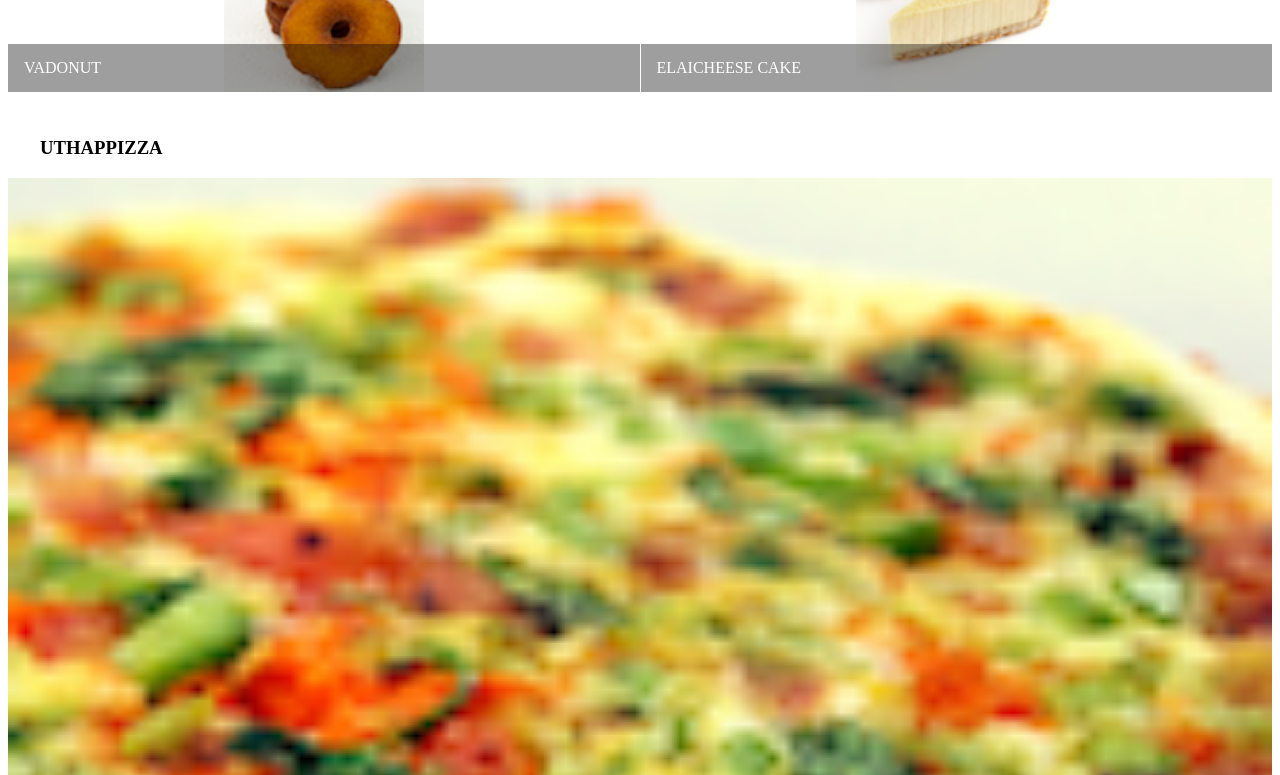
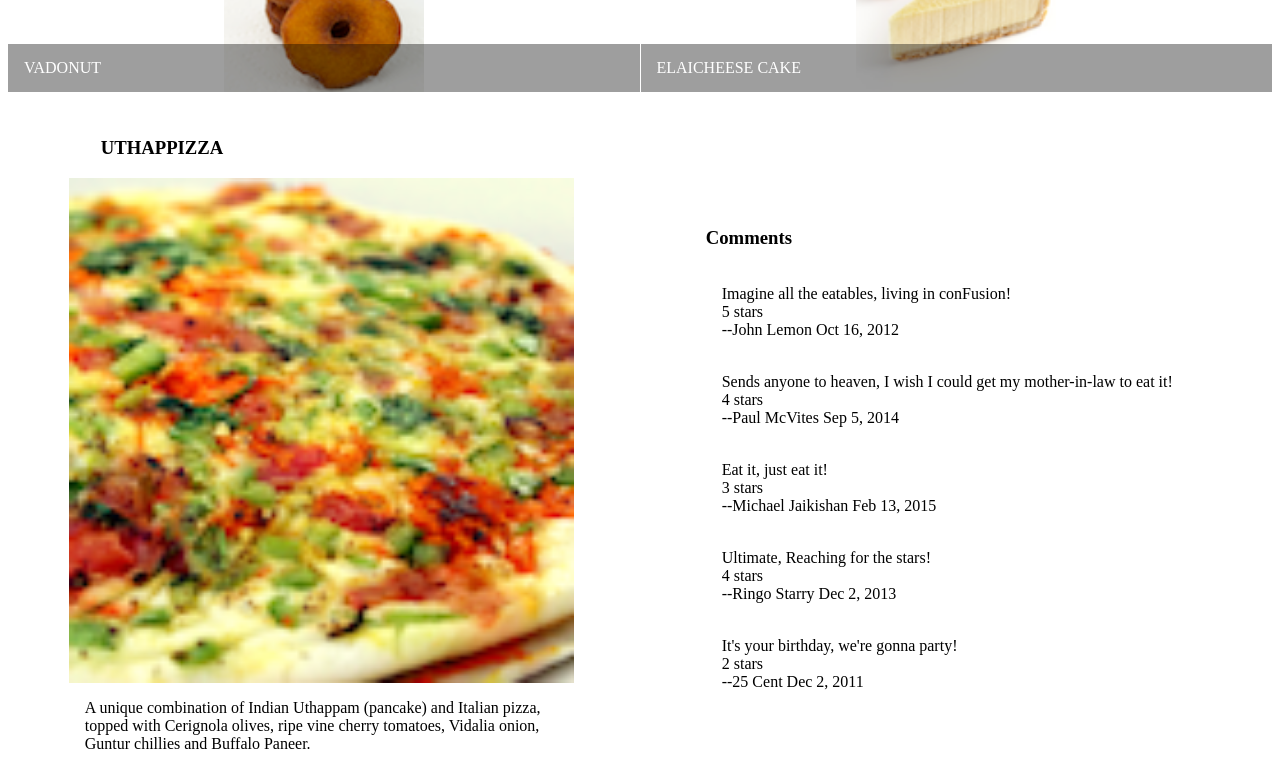
Before and after one commit to QuanGao/learn_angular_app, an Angular app: page / in a window 1280 px wide. Shown: the part 460-1235 px from the top of the page. Built offline with nearby package versions, Linux system fonts and the light colour scheme.

Commit message:
add dish details component

```diff
--- a/src/app/app.component.html
+++ b/src/app/app.component.html
@@ -3,6 +3,4 @@
         Resitorante Con Fusion
     </span>
 </mat-toolbar>
-<app-menu>
-
-</app-menu>
+<app-menu></app-menu>
--- a/src/app/app.module.ts
+++ b/src/app/app.module.ts
@@ -3,6 +3,7 @@ import { BrowserAnimationsModule } from '@angular/platform-browser/animations';
 
 import { NgModule } from '@angular/core';
 import { MatToolbarModule } from '@angular/material/toolbar';
+import { MatListModule } from '@angular/material/list';
 import { MatGridListModule } from '@angular/material/grid-list';
 import { FlexLayoutModule } from '@angular/flex-layout';
 import { MatCardModule, MatCard } from '@angular/material/card';
@@ -11,17 +12,20 @@ import { AppComponent } from './app.component';
 
 import 'hammerjs';
 import { MenuComponent } from './menu/menu.component';
+import { DishdetailComponent } from './dishdetail/dishdetail.component';
 
 @NgModule({
   declarations: [
     AppComponent,
-    MenuComponent
+    MenuComponent,
+    DishdetailComponent
   ],
   imports: [
     BrowserModule,
     BrowserAnimationsModule,
     FlexLayoutModule,
     MatToolbarModule,
+    MatListModule,
     MatGridListModule,
     MatCardModule
   ],
--- /dev/null
+++ b/src/app/dishdetail/dishdetail.component.html
@@ -0,0 +1,41 @@
+<div class="container"
+    fxLayout="row"
+    fxLayout.sm="column"
+    fxLayout.xs="column"
+    fxLayoutAlign.gt-md="space-around center"
+    fxLayoutGap="10px"
+    fxLayoutGap.xs="0"
+    *ngIf="dish">
+
+    <div fxFlex="40">
+        <mat-card>
+                <mat-card-header>
+                    <mat-card-title>
+                        <h3>
+                            {{ dish.name | uppercase}}
+                        </h3>
+                    </mat-card-title>
+                </mat-card-header>
+                <img mat-card-image src="{{dish.image}}" alt="{{dish.name}}">
+                <mat-card-content>
+                    <p>{{ dish.description }}</p>
+                </mat-card-content>
+                <mat-card-actions>
+                    <button mat-button>LIKE</button>
+                    <button mat-button>SHARE</button>
+                </mat-card-actions>
+            </mat-card>
+    </div>
+
+    <div fxFlex="40">
+        <mat-list *ngIf="dish.comments">
+            <h3>Comments</h3>
+            <mat-list-item *ngFor="let comment of dish.comments">
+                <p matLine>{{ comment.comment }}</p>
+                <p matLine>{{ comment.rating }} stars</p>
+                <p matLine>--{{ comment.author }} {{ comment.date | date }}</p>
+            </mat-list-item>
+        </mat-list>
+    </div>
+
+</div>
--- /dev/null
+++ b/src/app/dishdetail/dishdetail.component.ts
@@ -0,0 +1,58 @@
+import { Component, OnInit } from '@angular/core';
+
+const DISH = {
+    name: 'Uthappizza',
+    image: '/assets/images/uthappizza.png',
+    category: 'mains',
+    label: 'Hot',
+    price: '4.99',
+    // tslint:disable-next-line:max-line-length
+    description: 'A unique combination of Indian Uthappam (pancake) and Italian pizza, topped with Cerignola olives, ripe vine cherry tomatoes, Vidalia onion, Guntur chillies and Buffalo Paneer.',
+    comments: [
+         {
+             rating: 5,
+             comment: 'Imagine all the eatables, living in conFusion!',
+             author: 'John Lemon',
+             date: '2012-10-16T17:57:28.556094Z'
+         },
+         {
+             rating: 4,
+             comment: 'Sends anyone to heaven, I wish I could get my mother-in-law to eat it!',
+             author: 'Paul McVites',
+             date: '2014-09-05T17:57:28.556094Z'
+         },
+         {
+             rating: 3,
+             comment: 'Eat it, just eat it!',
+             author: 'Michael Jaikishan',
+             date: '2015-02-13T17:57:28.556094Z'
+         },
+         {
+             rating: 4,
+             comment: 'Ultimate, Reaching for the stars!',
+             author: 'Ringo Starry',
+             date: '2013-12-02T17:57:28.556094Z'
+         },
+         {
+             rating: 2,
+             comment: 'It\'s your birthday, we\'re gonna party!',
+             author: '25 Cent',
+             date: '2011-12-02T17:57:28.556094Z'
+         }
+     ]
+  };
+
+
+  @Component({
+    selector: 'app-dishdetail',
+    templateUrl: './dishdetail.component.html',
+    styleUrls: ['./dishdetail.component.scss']
+  })
+export class DishdetailComponent implements OnInit {
+    dish = DISH
+  constructor() { }
+
+  ngOnInit() {
+  }
+
+}
--- a/src/app/menu/menu.component.html
+++ b/src/app/menu/menu.component.html
@@ -18,7 +18,7 @@
         </mat-grid-list>
     </div>
 
-    <div fxFlex *ngIf="selectedDish">
+    <!-- <div fxFlex *ngIf="selectedDish">
         <mat-card>
             <mat-card-header>
                 <mat-card-title>
@@ -36,5 +36,6 @@
                 <button mat-button>SHARE</button>
             </mat-card-actions>
         </mat-card>
-    </div>
+    </div> -->
+    <app-dishdetail></app-dishdetail>
 </div>
--- a/src/app/menu/menu.component.ts
+++ b/src/app/menu/menu.component.ts
@@ -45,7 +45,7 @@ export class MenuComponent implements OnInit {
 
   dishes = DISHES;
 
-  selectedDish: Dish = DISHES[0];
+//   selectedDish: Dish = DISHES[0];
 
   constructor() { }
 
```
Also changed, not shown: src/app/dishdetail/dishdetail.component.scss (added), 1 other file (tests, documents, lock files or other folders).
